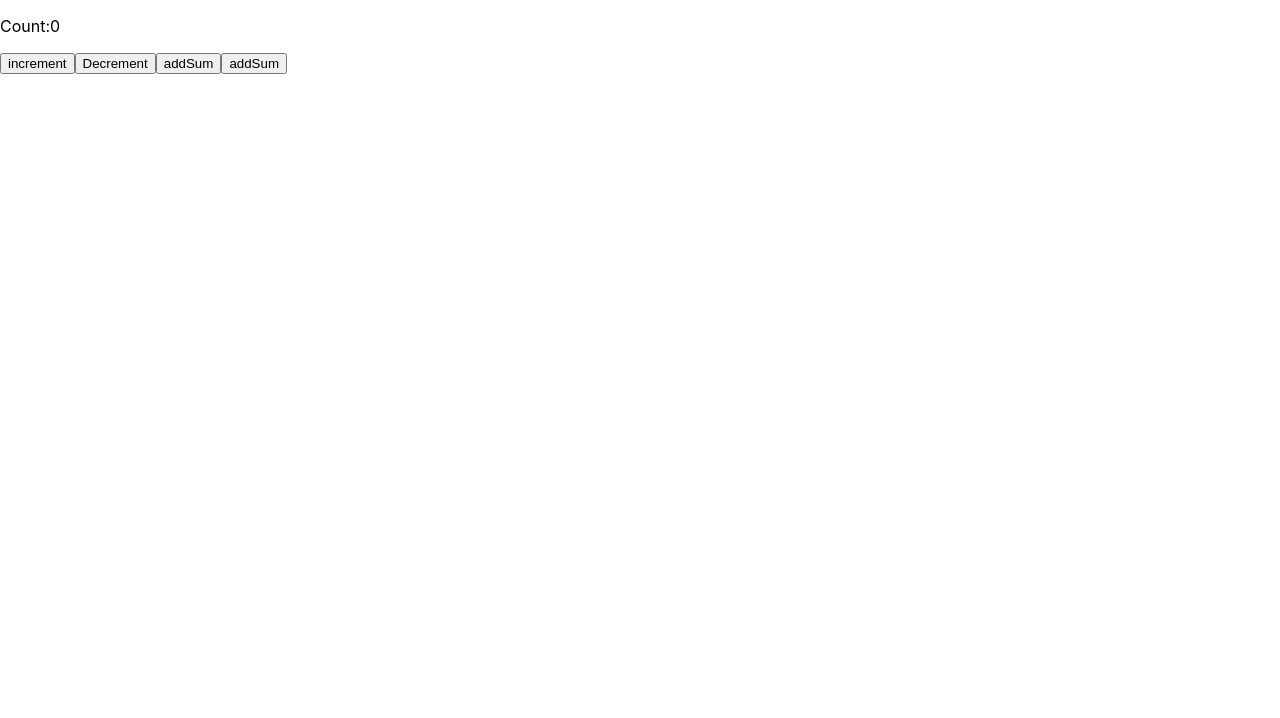
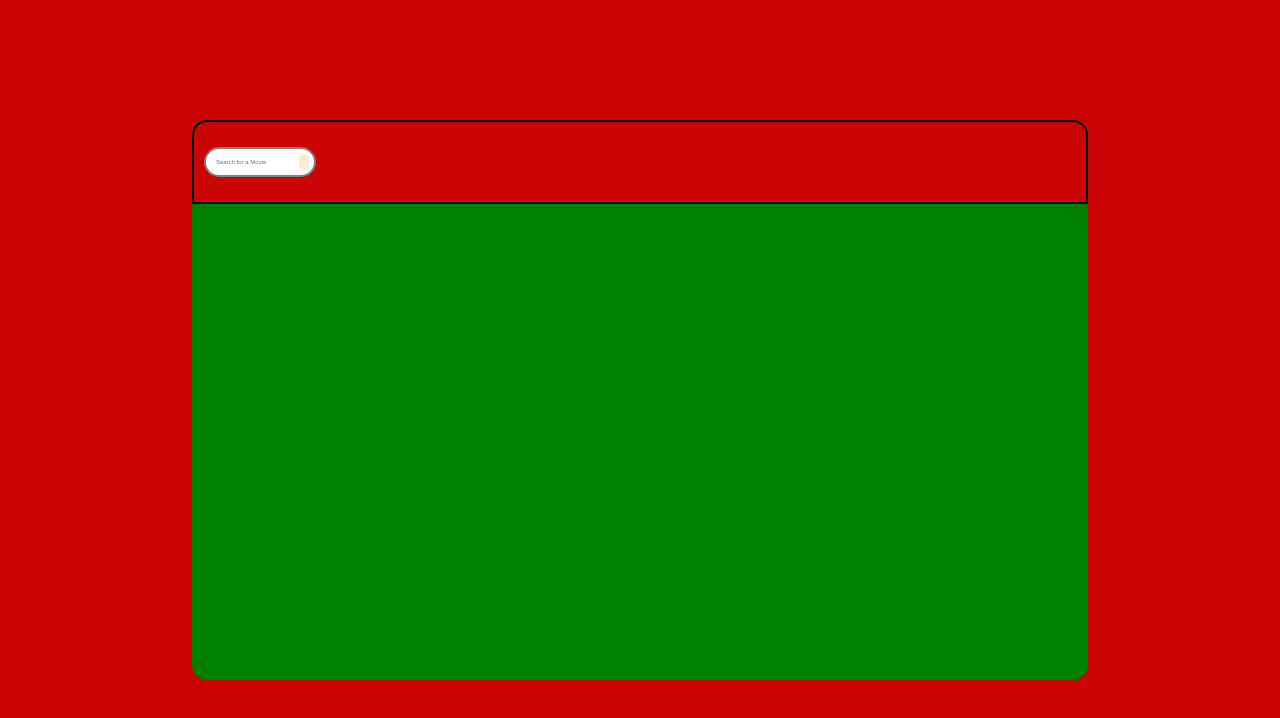
Before and after one commit to ravichandrapalla/statemanagement, a React (Create React App) app: page / in a window 1280 px wide. Shown: the top 718 px of the page. Built offline with nearby package versions, Linux system fonts and the light colour scheme.

Commit message:
added Basic Movie search Ui

```diff
--- a/package.json
+++ b/package.json
@@ -7,8 +7,10 @@
     "@testing-library/jest-dom": "^5.17.0",
     "@testing-library/react": "^13.4.0",
     "@testing-library/user-event": "^13.5.0",
+    "axios": "^1.6.2",
     "react": "^18.2.0",
     "react-dom": "^18.2.0",
+    "react-icons": "^4.12.0",
     "react-redux": "^8.1.3",
     "react-scripts": "5.0.1",
     "redux": "^4.2.1",
--- a/src/App.css
+++ b/src/App.css
@@ -1,5 +1,11 @@
 .App {
   text-align: center;
+  height: 100vh;
+  width: 100vw;
+  display: flex;
+  justify-content: center;
+  align-items: center;
+  background-color: rgb(203, 4, 4);
 }
 
 .App-logo {
--- a/src/App.js
+++ b/src/App.js
@@ -1,13 +1,14 @@
 import "./App.css";
+import MovieFinder from "./pages/MovieFinder";
 import store from "./redux/store";
 import { Provider } from "react-redux";
 
-import Homepage from "./components/Homepage";
+// import Homepage from "./components/Homepage";
 
 function App() {
   return (
     <Provider store={store}>
-      <Homepage />
+      <div className="App">{<MovieFinder />}</div>
     </Provider>
   );
 }
--- /dev/null
+++ b/src/components/MovieBox.jsx
@@ -0,0 +1,14 @@
+import React from "react";
+
+const MovieBox = (props) => {
+  console.log("props are", props);
+  const { Poster, Title } = props.data;
+  return (
+    <div className="moviecard">
+      <img src={Poster} width="100" alt="movie poster" />
+      <span>{Title}</span>
+    </div>
+  );
+};
+
+export default MovieBox;
--- /dev/null
+++ b/src/global.css
@@ -0,0 +1,81 @@
+*,
+::after,
+::before {
+  box-sizing: border-box;
+  font-size: 62.5%;
+}
+
+.outer-container {
+  height: 70%;
+  width: 70%;
+  background-color: green;
+  border-radius: 15px;
+}
+
+.header {
+  height: 15%;
+  padding: 1rem;
+  background: rgb(203, 4, 4);
+  overflow: hidden;
+  border: 2px solid black;
+  border-top-right-radius: 15px;
+  border-top-left-radius: 15px;
+  display: flex;
+  justify-content: left;
+  align-items: center;
+}
+
+#search-input {
+  border-radius: 20px;
+  border: none;
+  padding: 0.5rem;
+}
+
+.input-container {
+  border-radius: 20px;
+  border: 2px solid grey;
+  padding: 0.5rem;
+  background-color: white;
+  display: flex;
+  justify-content: space-between;
+  align-items: center;
+}
+
+input:focus {
+  border: none;
+  outline: none;
+}
+
+.search-btn {
+  height: 100%;
+  border: none;
+  background-color: antiquewhite;
+  padding: 0.5rem;
+  border-radius: 5px;
+  cursor: pointer;
+}
+
+.moviecard {
+  display: flex;
+  flex-direction: column;
+  /* height: 200px;
+  width: 100px; */
+  background-color: pink;
+  padding: 0.5rem;
+  font-size: 2rem;
+}
+
+.moviecard > img {
+  height: 80%;
+}
+
+.moviecard > p {
+  height: 20%;
+}
+
+.body {
+  display: flex;
+  flex-wrap: wrap;
+  justify-content: space-between;
+  align-items: center;
+}
--- /dev/null
+++ b/src/pages/MovieFinder.jsx
@@ -0,0 +1,54 @@
+import axios from "axios";
+import React, { useEffect, useRef, useState } from "react";
+import "../global.css";
+import { FaSearch } from "react-icons/fa";
+import { searchMovie } from "../services/api";
+import MovieBox from "../components/MovieBox";
+
+const MovieFinder = () => {
+  const [searchTitle, setSearchTitle] = useState("");
+  const [movies, setMovies] = useState([]);
+  const [totalMovies, setTotalMovies] = useState(0);
+  const inputRef = useRef();
+  useEffect(() => {
+    if (searchTitle) {
+      searchMovie(searchTitle).then((resp) => {
+        if (resp && resp.data && resp.data.Response === "True") {
+          setMovies(resp.data.Search);
+          setTotalMovies(Number(resp.data.totalResults));
+        }
+      });
+    }
+  }, [searchTitle]);
+  // useEffect(() => {
+  //   console.log("movies ", movies, "total ", totalMovies);
+  // }, [movies]);
+
+  return (
+    <div className="outer-container">
+      <div className="header">
+        <div className="input-container">
+          <input
+            type="text"
+            id="search-input"
+            placeholder="Search for a Movie"
+            ref={inputRef}
+          ></input>
+          <button
+            className="search-btn"
+            onClick={(e) => setSearchTitle(inputRef.current.value)}
+          >
+            <FaSearch />
+          </button>
+        </div>
+      </div>
+      <div className="body">
+        {movies.map((movie) => (
+          <MovieBox data={movie} />
+        ))}
+      </div>
+    </div>
+  );
+};
+
+export default MovieFinder;
--- /dev/null
+++ b/src/services/api.js
@@ -0,0 +1,16 @@
+import axios from "axios";
+
+export function searchMovie(searchText) {
+  return axios
+    .get(
+      `${process.env.REACT_APP_BASE_URL}/?apikey=${process.env.REACT_APP_API_KEY}&s=${searchText}`
+    )
+    .then((resp) => {
+      if (resp && resp.status === 200) {
+        return resp;
+      } else {
+        throw new Error("api response is not 200");
+      }
+    })
+    .catch((err) => err);
+}
```
Also changed, not shown: src/pages/Homepage.jsx (renamed from src/components/Homepage.jsx), 1 other file (tests, documents, lock files or other folders).
